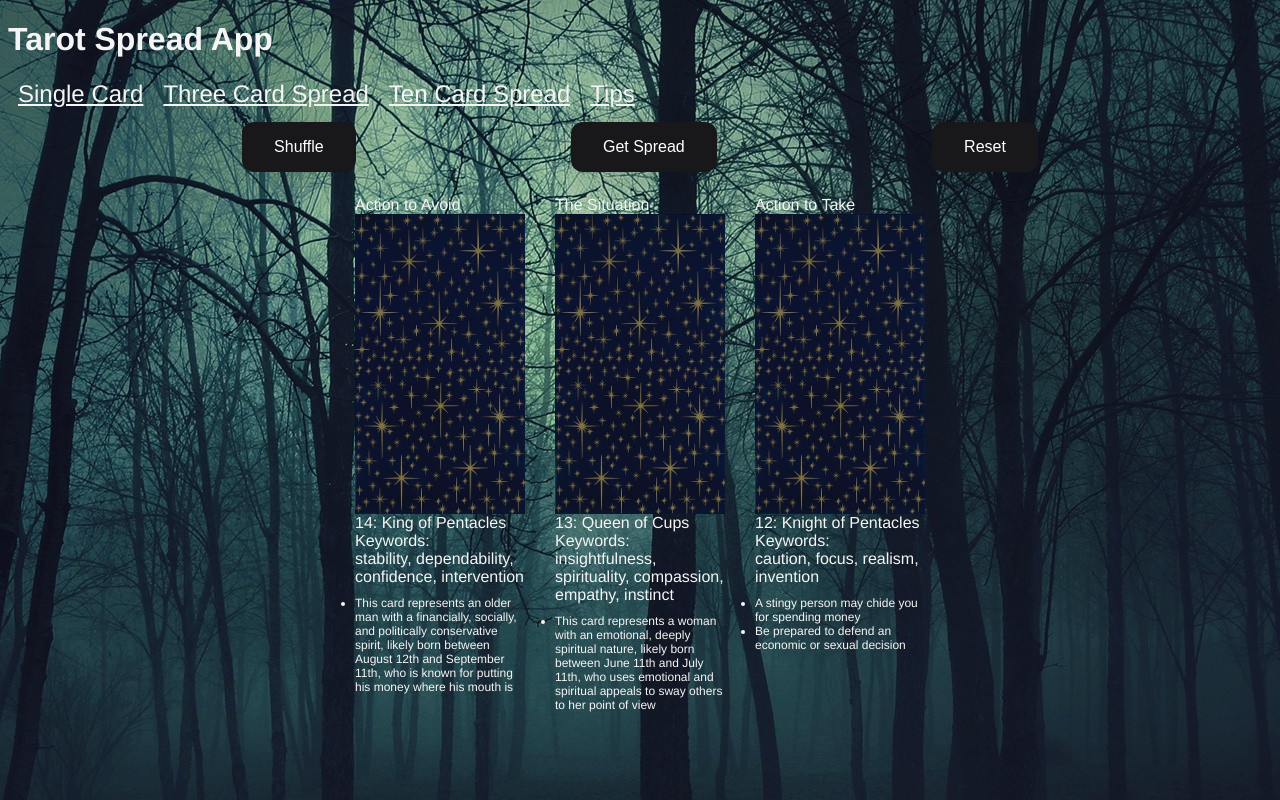
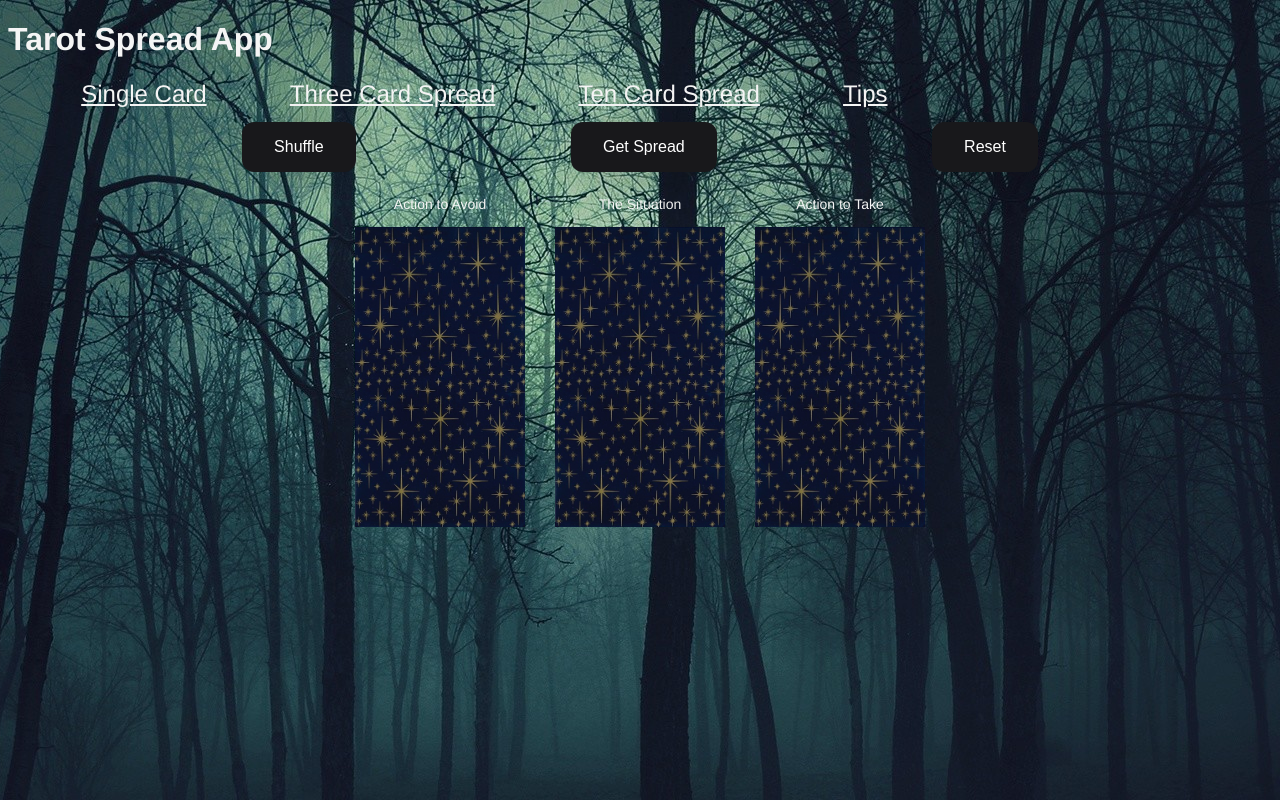
Before and after one commit to AaronTheBruce/Tarot, a React (Create React App) app: page /ThreeCard in a window 1280 px wide. Both pictures are taken after a click on the button "Get Spread". Built offline with nearby package versions, Linux system fonts and the light colour scheme.

Commit message:
Add 3 card spread details pane and minor css edits

```diff
--- a/public/index.html
+++ b/public/index.html
@@ -2,7 +2,7 @@
 <html lang="en">
   <head>
     <meta charset="utf-8" />
-    <title>Simple React App</title>
+    <title>Tarot Spread App</title>
   </head>
   <body>
     <div id="root"></div>
--- a/src/components/TenCard.js
+++ b/src/components/TenCard.js
@@ -44,10 +44,6 @@ const TenCard = () => {
             setCard(spread[index]);
         }
     }
-
-    // const shiftCard = (e) => {
-    //     e.target.classList.toggle('problem')
-    // }
 
     return (
         <>
--- a/src/components/ThreeCard.js
+++ b/src/components/ThreeCard.js
@@ -4,6 +4,7 @@ import { getDeck, getSpread, spliceShuffle, stackSuffle, riffleShuffle, renderKe
 const ThreeCard = () => {
     const [tarotDeck, setTarotDeck] = useState(null);
     const [spread, setSpread] = useState(null);
+    const [card, setCard] = useState(null);
     const [hasShuffled, setHasShuffled] = useState(null);
 
     const getThisDeck = () => {
@@ -34,55 +35,105 @@ const ThreeCard = () => {
         }
     });
 
+    const cardHandler = (index) => {
+        if (card === spread[index]) {
+            setCard(null);
+        }
+        else if (card !== spread[index]) {
+            setCard(null);
+            setCard(spread[index]);
+        }
+    }
+
     return (
         <div>
             <div className="options">
                 <button className="button button1" type="submit" onClick={() => shuffle()} >Shuffle</button>
                 <button className="button button1" type="submit" onClick={() => getThisSpread(3)} >Get Spread</button>
-                {/* <button className="button button1" type="submit" onClick={() => console.log(spread)} >Log Spread</button>
-                <button className="button button1" type="submit" onClick={() => console.log(tarotDeck)} >Log Deck</button> */}
                 <button className="button button1" type="submit" onClick={() => { setSpread(null); setTarotDeck(null) }} >Reset</button>
             </div>
             {
                 spread ?
                     <div className="three_spread">
-                        {spread.map((card, i) =>
-                            <div className="three_spread_card" key={card.name}>
-                                {i === 0 ? <div>Action to Avoid</div> :
-                                    i === 1 ? <div>The Situation</div> :
-                                        <div>Action to Take</div>}
-                                {/* {card.inverted ?
-                                    <img className={"three_card_image inverted"}
-                                        id={card.name}
-                                        src={`images/cards/tarot-card-back.JPG`}
-                                        alt={card.name}
-                                        onClick={() => { document.getElementById(card.name).src = `images/cards/${card.img}`; }}
-                                    />
+                        <div className="three_spread_card">
+                            <div className="position_title">Action to Avoid</div>
+                            <img className={"three_card_image inverted"}
+                                id={spread[0].name}
+                                src={`images/cards/tarot-card-back.JPG`}
+                                alt={spread[0].name}
+                                onClick={() => {
+                                    (spread[1].inverted) ? document.getElementById(spread[0].name).classList.add('inverted') : document.getElementById(spread[0].name).classList.remove('inverted');
+                                    document.getElementById(spread[0].name).src.includes(`images/cards/tarot-card-back.JPG`) ?
+                                        document.getElementById(spread[0].name).src = `images/cards/${spread[0].img}` :
+                                        cardHandler(0);
+                                }}
+                            />
+                            <div className="position_title">The Situation</div>
+                            <img className={"three_card_image inverted"}
+                                id={spread[1].name}
+                                src={`images/cards/tarot-card-back.JPG`}
+                                alt={spread[1].name}
+                                onClick={() => {
+                                    (spread[1].inverted) ? document.getElementById(spread[1].name).classList.add('inverted') : document.getElementById(spread[1].name).classList.remove('inverted');
+                                    document.getElementById(spread[1].name).src.includes(`images/cards/tarot-card-back.JPG`) ?
+                                        document.getElementById(spread[1].name).src = `images/cards/${spread[1].img}` :
+                                        cardHandler(1);
+                                }}
+                            />
+                            <div className="position_title">Action to Take</div>
+                            <img className={"three_card_image inverted"}
+                                id={spread[2].name}
+                                src={`images/cards/tarot-card-back.JPG`}
+                                alt={spread[2].name}
+                                onClick={() => {
+                                    (spread[2].inverted) ? document.getElementById(spread[2].name).classList.add('inverted') : document.getElementById(spread[2].name).classList.remove('inverted');
+                                    document.getElementById(spread[2].name).src.includes(`images/cards/tarot-card-back.JPG`) ?
+                                        document.getElementById(spread[2].name).src = `images/cards/${spread[2].img}` :
+                                        cardHandler(2);
+                                }}
+                            />
+                        </div>
+                        {card ?
+                            <div className="card">
+                                {!card.inverted ?
+                                    <img className="focused-card-image"
+                                        src={`images/cards/${card.img}`}
+                                        alt={card.name} />
                                     :
-                                    <img className={"three_card_image"}
-                                        id={card.name}
-                                        src={`images/cards/tarot-card-back.JPG`}
-                                        alt={card.name}
-                                        onClick={() => { document.getElementById(card.name).src = `images/cards/${card.img}`; }}
-                                    />
-                                } */}
-                                <img className={"three_card_image inverted"}
-                                    id={card.name}
-                                    src={`images/cards/tarot-card-back.JPG`}
-                                    alt={card.name}
-                                    onClick={() => { document.getElementById(card.name).src = `images/cards/${card.img}`; (card.inverted) ? document.getElementById(card.name).classList.add('inverted') : document.getElementById(card.name).classList.remove('inverted') }}
-                                />
-                                <div className="three_card_details">
-                                    <div className="three_card_name">{card.number}: {card.name}</div>
-                                    <div className="three_card_keywords">Keywords: <div>{renderKeywords(card)}</div></div>
-                                    <div className="three_card_fortune_telling">
+                                    <img className="focused-card-image inverted"
+                                        src={`images/cards/${card.img}`}
+                                        alt={card.name} />
+                                }
+
+                                <div className="card-details">
+                                    <div className="card-name">{card.number}: {card.name}</div>
+                                    <div className="keywords">Keywords: {renderKeywords(card)}</div>
+                                    <div className="meaning">
+                                        <div className="label">
+                                            Meaning:
+                                    </div>
+                                        {!card.inverted ?
+                                            <ul>
+                                                {card.meanings.light.map(item => <li key={item}>{item}</li>)}
+                                            </ul>
+                                            :
+                                            <ul>
+                                                {card.meanings.shadow.map(item => <li key={item}>{item}</li>)}
+                                            </ul>
+                                        }
+                                    </div>
+                                    <div className="meaning">
+                                        <div className="label">
+                                            Questions to Ask Yourself
+                                </div>
                                         <ul>
-                                            {card.fortune_telling.map(item => <li key={item}>{item}</li>)}
+                                            {card.QuestionsToAsk.map(item => <li key={item}>{item}</li>)}
                                         </ul>
                                     </div>
                                 </div>
                             </div>
-                        )}
+                            :
+                            <div></div>}
                     </div>
                     :
                     <div className="prompt">Hold a Question in your mind while you Shuffle and Draw a Spread when you feel ready</div>
--- a/src/index.css
+++ b/src/index.css
@@ -110,6 +110,7 @@ a {
   nav a {
     color: whitesmoke;
     padding: 0px 10px;
+    margin-left: 5%;
   }
 
   .three_spread {
@@ -199,6 +200,7 @@ a {
   .position_title {
     justify-self: center;
     grid-row: 1;
+    font-size: 14px;
   }
 
   .three_spread_card {
@@ -214,15 +216,12 @@ a {
   .three_card_image {
     width: 170px;
     height: 300px;
+    margin: 15px;
   }
 
   .three_card_fortune_telling ul {
     font-size: 12px;
     padding-left: 0;
-  }
-
-  .position_title {
-    font-size: 12px;
   }
 
   .card {
```
